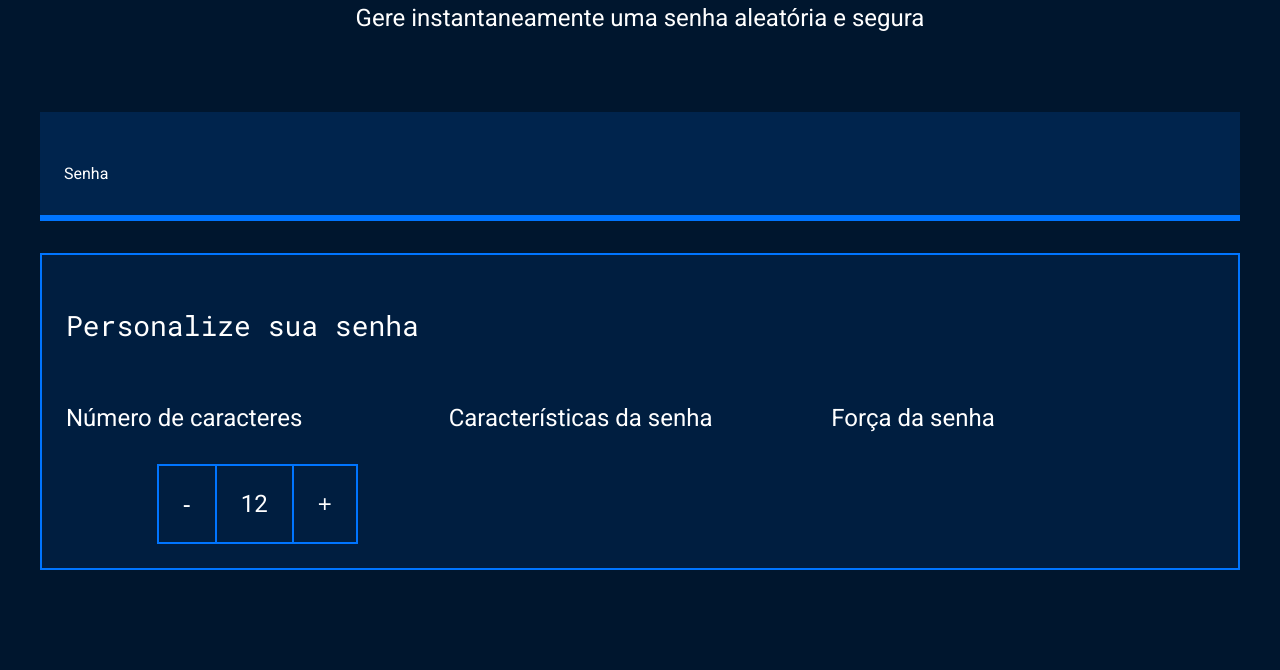
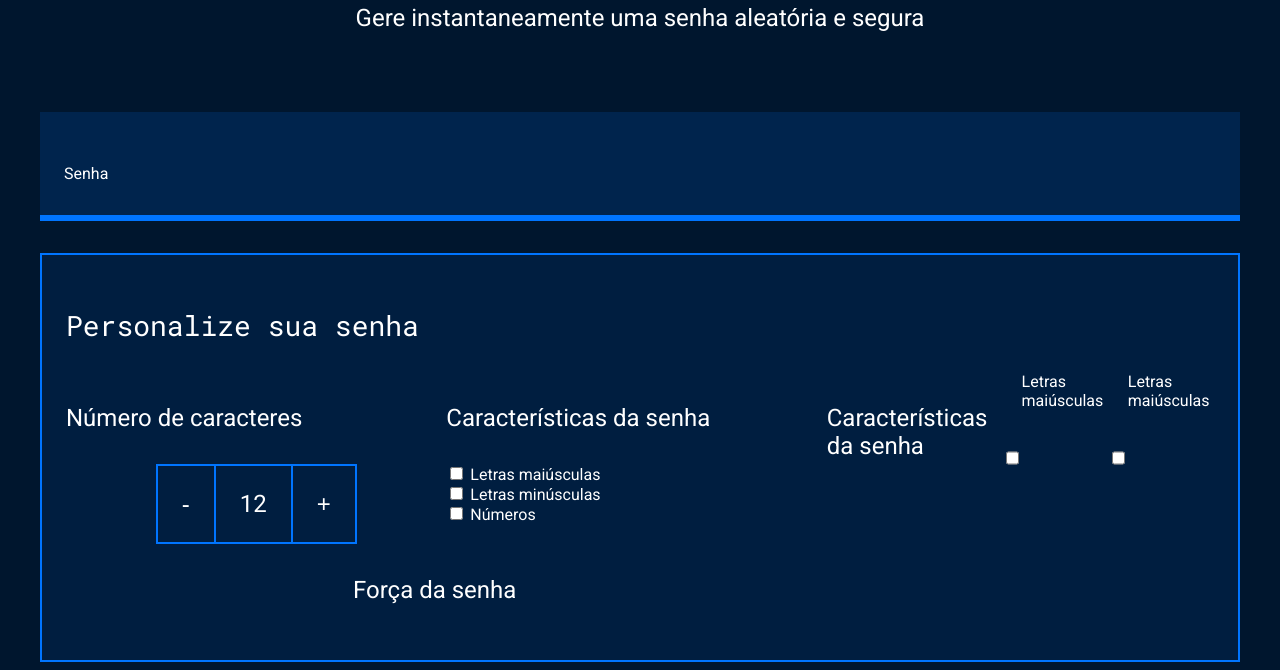
Before and after one commit to matheus360523/matheus2, a plain HTML site: page index.html in a window 1280 px wide. Shown: the part 214-884 px from the top of the page. Before the commit the page ends 800 px from the top, so only its background shows below. Drawn offline with Linux system fonts and the light colour scheme.

Commit message:
Update index.html

```diff
--- a/index.html
+++ b/index.html
@@ -63,9 +63,25 @@
                 </div>
 
                 <div class="parametro-senha">
-
+                        <h4 class="parametro-senha__titulo">Características da senha</h4>
+                     <div class="parametro-senha-checkbox">
+                      <input name="maiusculo" type="checkbox">
+                      <label for="maiusculo">Letras maiúsculas</label>
+                           </div>
+                     <div class="parametro-senha-checkbox">
+                      <input name="minusculo" type="checkbox">
+                      <label for="minusculo">Letras minúsculas</label>
+                           </div>
+                       <div class="parametro-senha-checkbox">
+                         <input name="numero" type="checkbox">
+                       <label for="numero">Números</label>
+                      </div>
+                     </div>
                     <h4 class="parametro-senha__titulo">Características da senha</h4>
-
+                    <input name="maiusculo" type="checkbox">
+                    <label for="maiusculo">Letras maiúsculas</label>
+                    <input name="minusculo" type="checkbox">
+                    <label for="minusculo">Letras maiúsculas</label>
                 </div>
 
                 <div class="parametro-senha">
```
